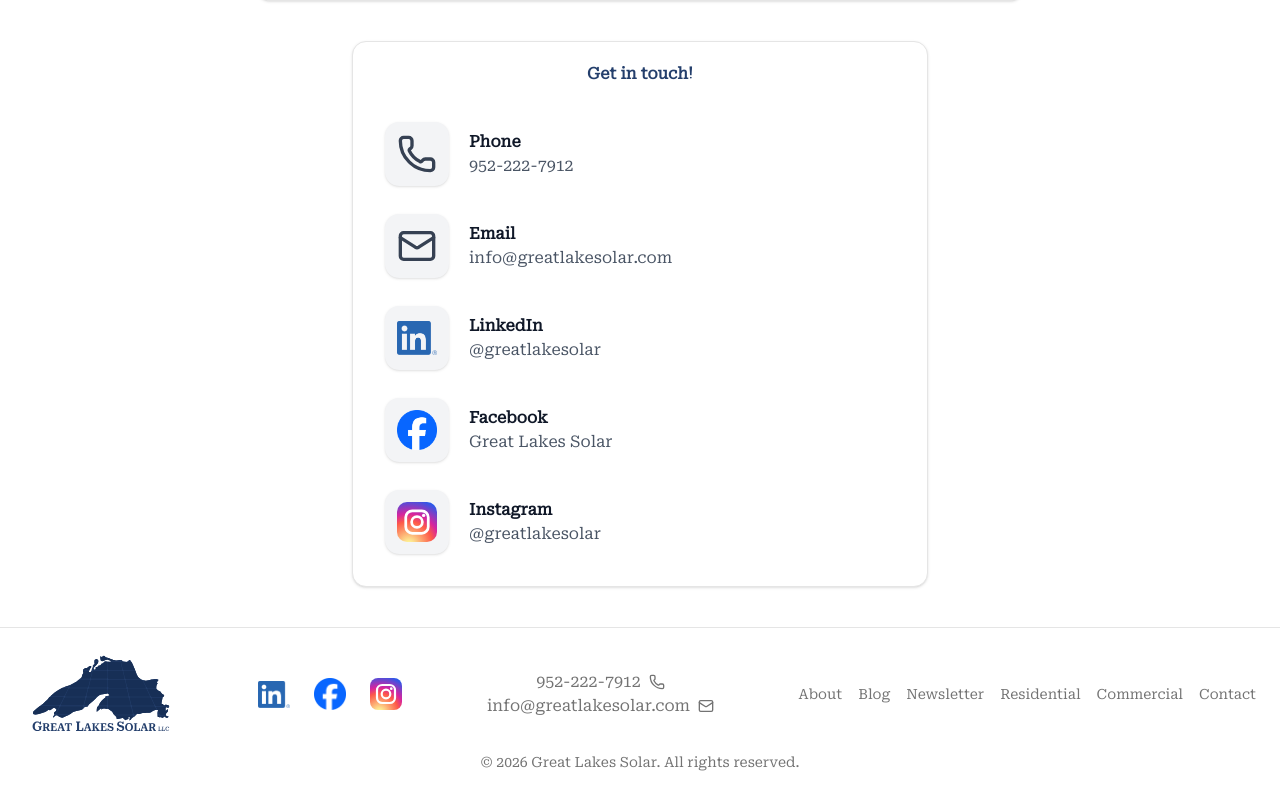
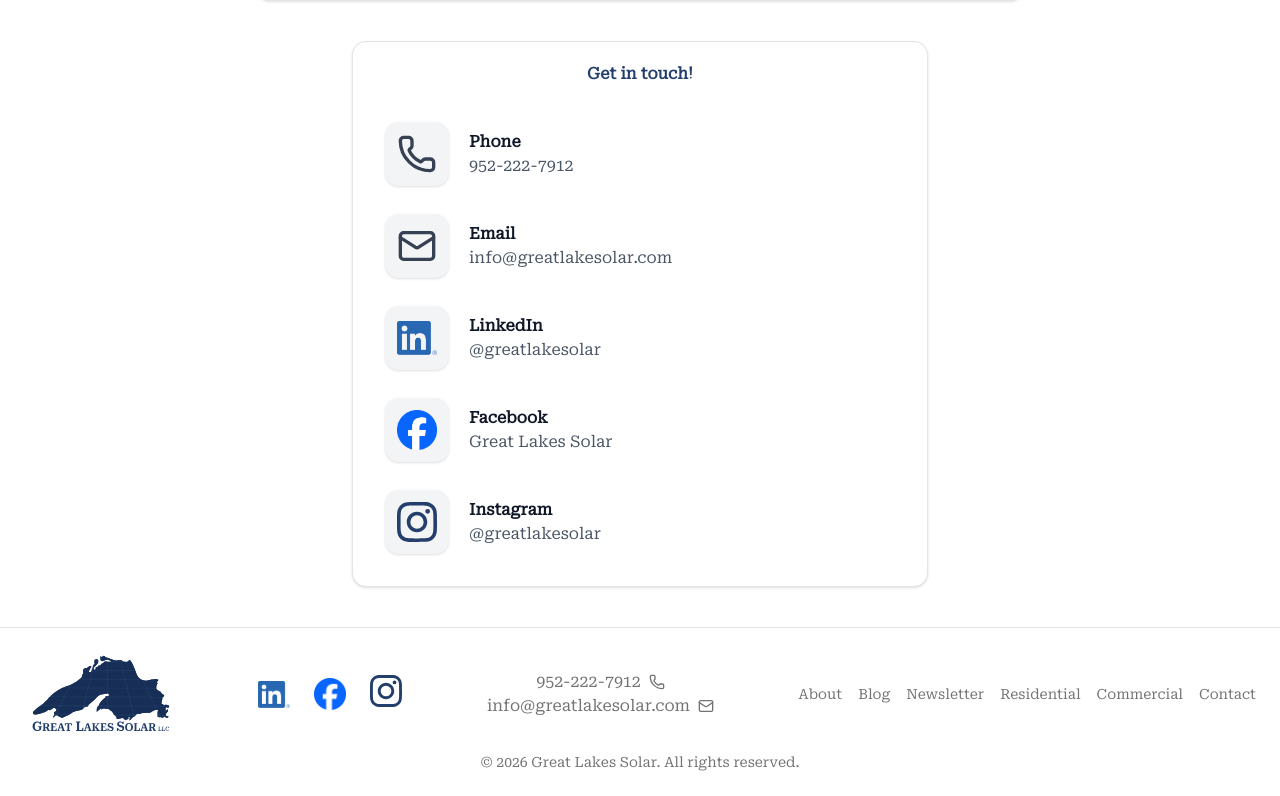
Before and after one commit to AdamWetmore/greatlakesolar, a Next.js app: page / in a window 1280 px wide. Shown: the part 1868-2664 px from the top of the page. Built offline with nearby package versions, Linux system fonts and the light colour scheme; no server answers.

Commit message:
Use official monochrome Instagram glyph with surface colors

```diff
--- a/src/components/contact-card.tsx
+++ b/src/components/contact-card.tsx
@@ -1,4 +1,5 @@
 import { EMAIL, PHONE_DISPLAY, PHONE_HREF } from '@/lib/contact'
+import InstagramIcon from '@/components/instagram-icon'
 import Link from 'next/link'
 import Image from 'next/image'
 import { Phone, Mail, ChevronRight } from 'lucide-react'
@@ -132,12 +133,7 @@ export default function ContactCard() {
                 >
                     <div className="flex items-center gap-5">
                         <div className="relative flex h-16 w-16 shrink-0 items-center justify-center rounded-xl bg-gray-100 shadow-sm transition-all duration-300 group-hover:shadow-md">
-                            <Image
-                                src="/Instagram_Glyph.svg"
-                                alt="Instagram logo"
-                                height={40}
-                                width={40}
-                            />
+                            <InstagramIcon className="text-primary h-10 w-10" />
                         </div>
                         <div className="flex flex-col text-left">
                             <span className="font-semibold text-gray-900">
--- /dev/null
+++ b/src/components/instagram-icon.tsx
@@ -0,0 +1,15 @@
+import { cn } from '@/lib/utils'
+
+/** Official Instagram glyph; the mask preserves its geometry and uses currentColor. */
+export default function InstagramIcon({ className }: { className?: string }) {
+    return (
+        <span
+            aria-hidden="true"
+            className={cn('inline-block shrink-0 bg-current', className)}
+            style={{
+                mask: 'url("/Instagram_Glyph.svg") center / contain no-repeat',
+                WebkitMask: 'url("/Instagram_Glyph.svg") center / contain no-repeat',
+            }}
+        />
+    )
+}
--- a/src/components/layout/footer.tsx
+++ b/src/components/layout/footer.tsx
@@ -1,4 +1,5 @@
 import { EMAIL, PHONE_DISPLAY, PHONE_HREF } from '@/lib/contact'
+import InstagramIcon from '@/components/instagram-icon'
 import Link from 'next/link'
 import Image from 'next/image'
 import { Container } from './container'
@@ -48,13 +49,10 @@ export default function Footer() {
                         <Link
                             href="https://www.instagram.com/greatlakesolar/"
                             target="_blank"
+                            aria-label="Great Lakes Solar on Instagram"
+                            className="text-foreground"
                         >
-                            <Image
-                                src="/Instagram_Glyph.svg"
-                                alt="Instagram Logo"
-                                width={32}
-                                height={32}
-                            />
+                            <InstagramIcon className="h-8 w-8" />
                         </Link>
                     </div>
                     <div className="text-muted-foreground flex flex-col items-center justify-center">
```
Also changed, not shown: public/Instagram_Glyph.svg, 2 other files (tests, documents, lock files or other folders).
